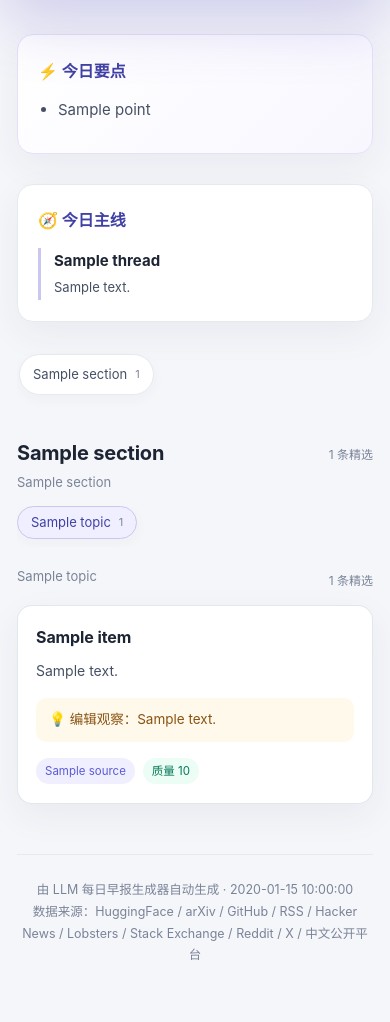
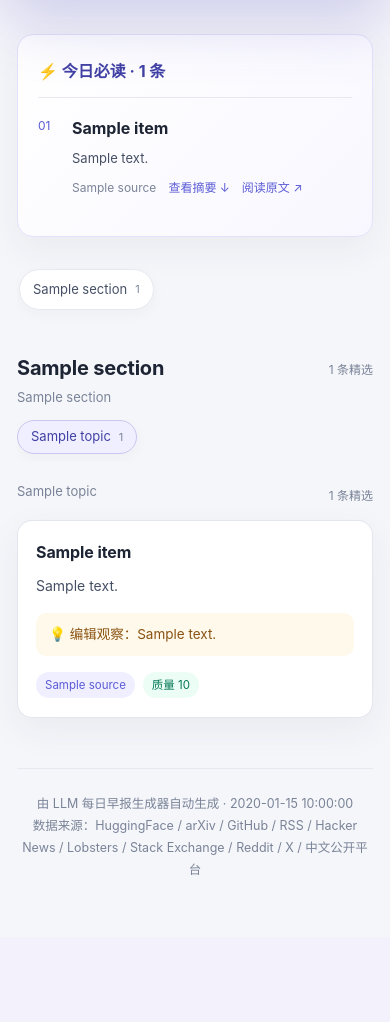
Before and after one commit to YabingHu/efficiency_tools, a Python web app: template ai-daily-digest/src/templates/report.html.j2 in a window 390 px wide. Shown: the part 223-1245 px from the top of the page. After the commit the page ends 1098 px from the top, so only its background shows below. Run offline with Jinja, Linux system fonts and the light colour scheme; the template is opened without the code that fills it: most values are stand-ins (such as "Sample title", 1, 10 or a date in 2020).

Commit message:
feat: replace duplicate briefing sections with linked must-reads

```diff
--- a/ai-daily-digest/src/templates/report.html.j2
+++ b/ai-daily-digest/src/templates/report.html.j2
@@ -64,18 +64,20 @@
     padding: 26px 30px; margin-bottom: 30px; box-shadow: var(--shadow);
   }
   .overview h2 { font-size: 16px; color: var(--primary-dark); margin-bottom: 12px; }
-  .overview li { margin-left: 20px; margin-bottom: 8px; font-size: 15px; color: var(--text-soft); }
-  .threads {
-    background: var(--surface); border: 1px solid var(--border); border-radius: 20px;
-    padding: 24px 26px; margin-bottom: 30px; box-shadow: var(--shadow);
+  .must-read-list { list-style: none; counter-reset: must-read; }
+  .must-read { position: relative; padding: 16px 0 16px 34px; border-top: 1px solid var(--border); }
+  .must-read::before {
+    counter-increment: must-read; content: counter(must-read, decimal-leading-zero);
+    position: absolute; left: 0; top: 17px; font-size: 12px; color: var(--primary);
   }
-  .threads h2 { font-size: 16px; color: var(--primary-dark); margin-bottom: 14px; }
-  .thread-list { display: grid; gap: 12px; }
-  .thread {
-    border-left: 3px solid #c9c7ef; padding: 2px 0 2px 13px;
-  }
-  .thread-title { font-size: 15px; font-weight: 650; line-height: 1.5; }
-  .thread-summary { margin-top: 4px; color: var(--text-soft); font-size: 13px; line-height: 1.65; }
+  .must-read-title { color: var(--text); font-size: 16px; font-weight: 650; text-decoration: none; overflow-wrap: anywhere; }
+  .must-read-title:hover { color: var(--primary); text-decoration: underline; }
+  .must-read-summary { margin-top: 5px; color: var(--text-soft); font-size: 13px; overflow-wrap: anywhere; }
+  .must-read-meta { display: flex; flex-wrap: wrap; gap: 12px; margin-top: 7px; font-size: 12px; color: var(--text-light); }
+  .must-read-meta a { color: var(--primary); text-decoration: none; }
+  .must-read-meta a:hover { text-decoration: underline; }
+  .card { scroll-margin-top: 24px; }
+  .card:target { border-color: var(--primary); box-shadow: 0 0 0 3px var(--primary-light); }
   .section-nav {
     display: flex; flex-wrap: wrap; gap: 10px; overflow-x: visible; padding: 2px 2px 0;
     margin-bottom: 38px; scrollbar-width: none;
@@ -182,7 +184,6 @@
     header h1 { font-size: 28px; }
     .container { padding: 0 17px 56px; }
     .overview { padding: 22px 20px; border-radius: 16px; }
-    .threads { padding: 21px 20px; border-radius: 16px; }
     .section-nav {
       flex-wrap: nowrap; overflow-x: auto; padding-bottom: 16px;
       margin-bottom: 28px;
@@ -202,7 +203,7 @@
 </head>
 <body>
 {% macro entry_card(item, extra=false) -%}
-<article class="card{% if extra %} is-extra{% endif %}">
+<article class="card{% if extra %} is-extra{% endif %}" id="{{ item.meta.article_id }}" tabindex="-1">
   <div class="title"><a href="{{ item.url }}" target="_blank" rel="noopener">{{ item.title }}</a></div>
   {% if item.summary_zh %}<div class="summary">{{ item.summary_zh }}</div>{% endif %}
   {% if item.comment %}<div class="comment">💡 编辑观察：{{ item.comment }}</div>{% endif %}
@@ -234,26 +235,24 @@
 </header>
 <main class="container">
 
-  {% if overview %}
-  <div class="overview">
-    <h2>⚡ 今日要点</h2>
-    <ul>
-      {% for point in overview %}<li>{{ point }}</li>{% endfor %}
-    </ul>
-  </div>
-  {% endif %}
-
-  {% if today_threads %}
-  <div class="threads">
-    <h2>🧭 今日主线</h2>
-    <div class="thread-list">
-      {% for thread in today_threads %}
-      <div class="thread">
-        <div class="thread-title">{{ thread.title }}</div>
-        <div class="thread-summary">{{ thread.summary }}</div>
-      </div>
+  {% if must_reads %}
+  <div class="overview" aria-labelledby="must-read-heading">
+    <h2 id="must-read-heading">⚡ 今日必读 · {{ must_reads|length }} 条</h2>
+    <ol class="must-read-list">
+      {% for item in must_reads %}
+      <li class="must-read">
+        <a class="must-read-title" href="{{ item.url }}" target="_blank" rel="noopener">{{ item.title }}</a>
+        {% if item.meta.brief_summary and item.meta.brief_summary != item.title %}
+        <p class="must-read-summary">{{ item.meta.brief_summary }}</p>
+        {% endif %}
+        <div class="must-read-meta">
+          <span>{{ item.source }}</span>
+          <a href="#{{ item.meta.article_id }}">查看摘要 ↓</a>
+          <a href="{{ item.url }}" target="_blank" rel="noopener">阅读原文 ↗</a>
+        </div>
+      </li>
       {% endfor %}
-    </div>
+    </ol>
   </div>
   {% endif %}
 
@@ -370,6 +369,28 @@
       button.textContent = expanded ? button.dataset.collapseLabel : button.dataset.expandLabel;
     });
   });
+  function revealArticle() {
+    const article = document.getElementById(location.hash.slice(1));
+    if (!article || !article.classList.contains('card')) return;
+    const panel = article.closest('.paper-topic-panel');
+    if (panel) {
+      const tab = document.getElementById(panel.getAttribute('aria-labelledby'));
+      if (tab && tab.getAttribute('aria-selected') !== 'true') tab.click();
+    }
+    const container = panel || article.closest('section');
+    if (article.classList.contains('is-extra') && !container.classList.contains('is-expanded')) {
+      container.querySelector('[data-paper-topic-toggle], [data-section-toggle]')?.click();
+    }
+    article.focus({preventScroll: true});
+    article.scrollIntoView({block: 'start'});
+  }
+  window.addEventListener('hashchange', revealArticle);
+  document.querySelectorAll('.must-read-meta a[href^="#"]').forEach((link) => {
+    link.addEventListener('click', () => {
+      if (location.hash === link.getAttribute('href')) revealArticle();
+    });
+  });
+  revealArticle();
 </script>
 </body>
 </html>
```
Also changed, not shown: ai-daily-digest/src/main.py (+4 -12 lines), ai-daily-digest/src/renderer.py (+34 -3 lines), ai-daily-digest/tests/test_renderer.py (+44 -4 lines), ai-daily-digest/README.md.
